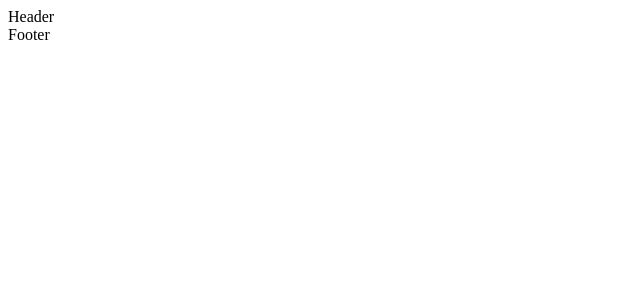
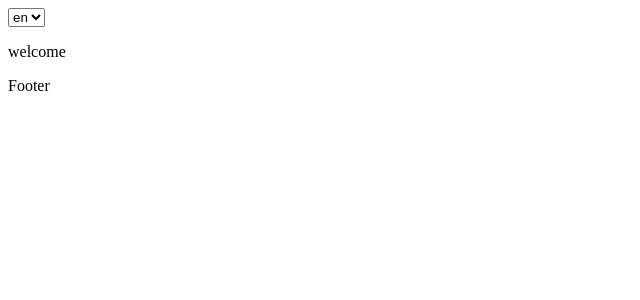
Before and after one commit to bohdanmoroziuk/nuxt3-boilerplate, a Nuxt app: page / in a window 1280 px wide. Shown: the top 300 px of the page, without its empty margins (0-640 px from the left). Built offline with nearby package versions, Linux system fonts and the light colour scheme.

Commit message:
feat: add i18n module

```diff
--- a/nuxt.config.ts
+++ b/nuxt.config.ts
@@ -13,6 +13,7 @@ export default defineNuxtConfig({
     // Installed modules
     '@vueuse/nuxt',
     '@pinia/nuxt',
+    '@nuxtjs/i18n',
 
     // User modules
     './src/modules/blog/module.ts'
@@ -22,5 +23,10 @@ export default defineNuxtConfig({
       'defineStore',
       'storeToRefs'
     ]
+  },
+  i18n: {
+    strategy: 'prefix_except_default',
+    locales: ['en', 'fr'],
+    defaultLocale: 'en'
   }
 })
--- a/package.json
+++ b/package.json
@@ -1,6 +1,7 @@
 {
   "name": "nuxt3-boilerplate",
   "private": true,
+  "type": "module",
   "author": {
     "name": "Bogdan Morozyuk",
     "email": "bogdan7morozyuk@gmail.com",
@@ -25,6 +26,7 @@
   "devDependencies": {
     "@nuxt/test-utils": "^3.4.3",
     "@nuxtjs/eslint-config-typescript": "^12.0.0",
+    "@nuxtjs/i18n": "^8.0.0-beta.12",
     "@types/node": "^18.15.11",
     "@typescript-eslint/eslint-plugin": "^5.57.1",
     "@typescript-eslint/parser": "^5.57.1",
--- a/src/layouts/default.vue
+++ b/src/layouts/default.vue
@@ -1,6 +1,19 @@
+<script setup lang="ts">
+const { locale } = useI18n()
+</script>
+
 <template>
   <header>
-    Header
+    <form>
+      <select v-model="locale">
+        <option value="en">
+          en
+        </option>
+        <option value="fr">
+          fr
+        </option>
+      </select>
+    </form>
   </header>
   <main>
     <slot />
--- a/src/pages/index.vue
+++ b/src/pages/index.vue
@@ -2,5 +2,7 @@
 </script>
 
 <template>
-  <div />
+  <div>
+    <p>{{ $t('welcome') }}</p>
+  </div>
 </template>
```
Also changed, not shown: i18n.config.ts (added, +12 -0 lines), 1 other file (tests, documents, lock files or other folders).
